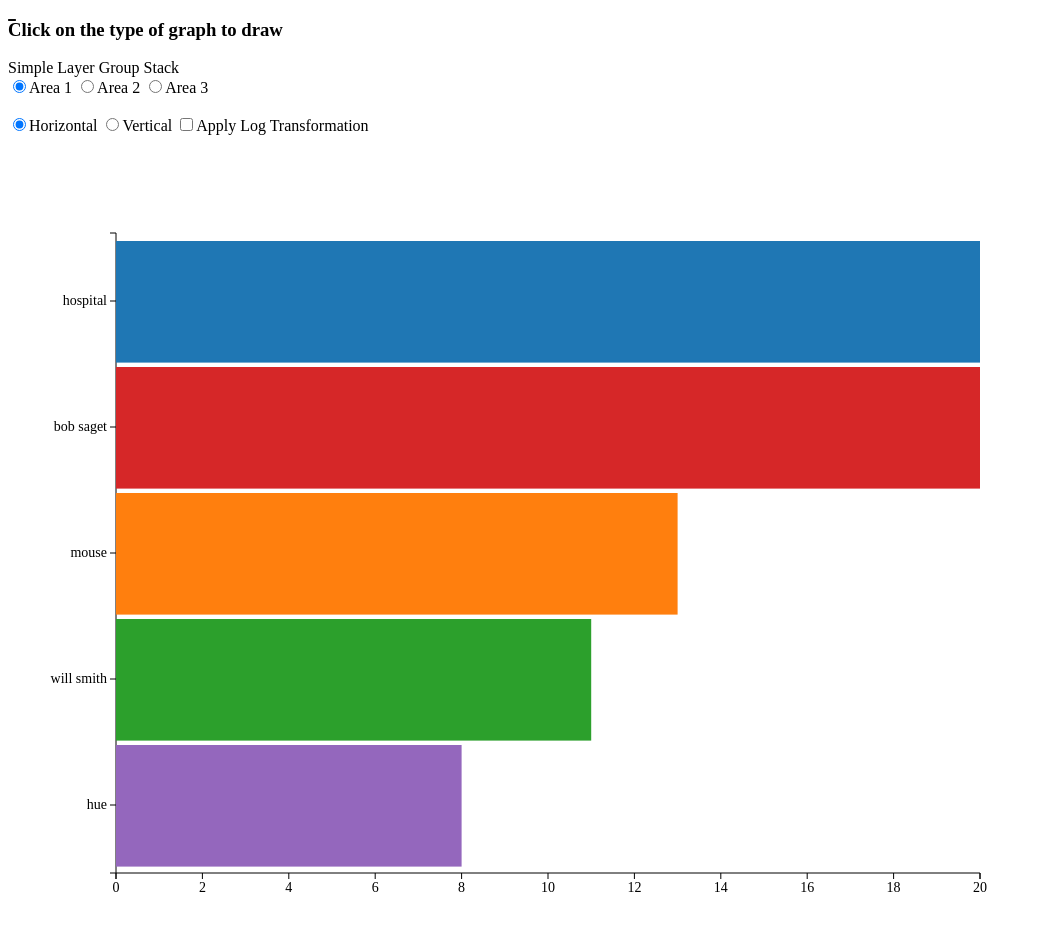
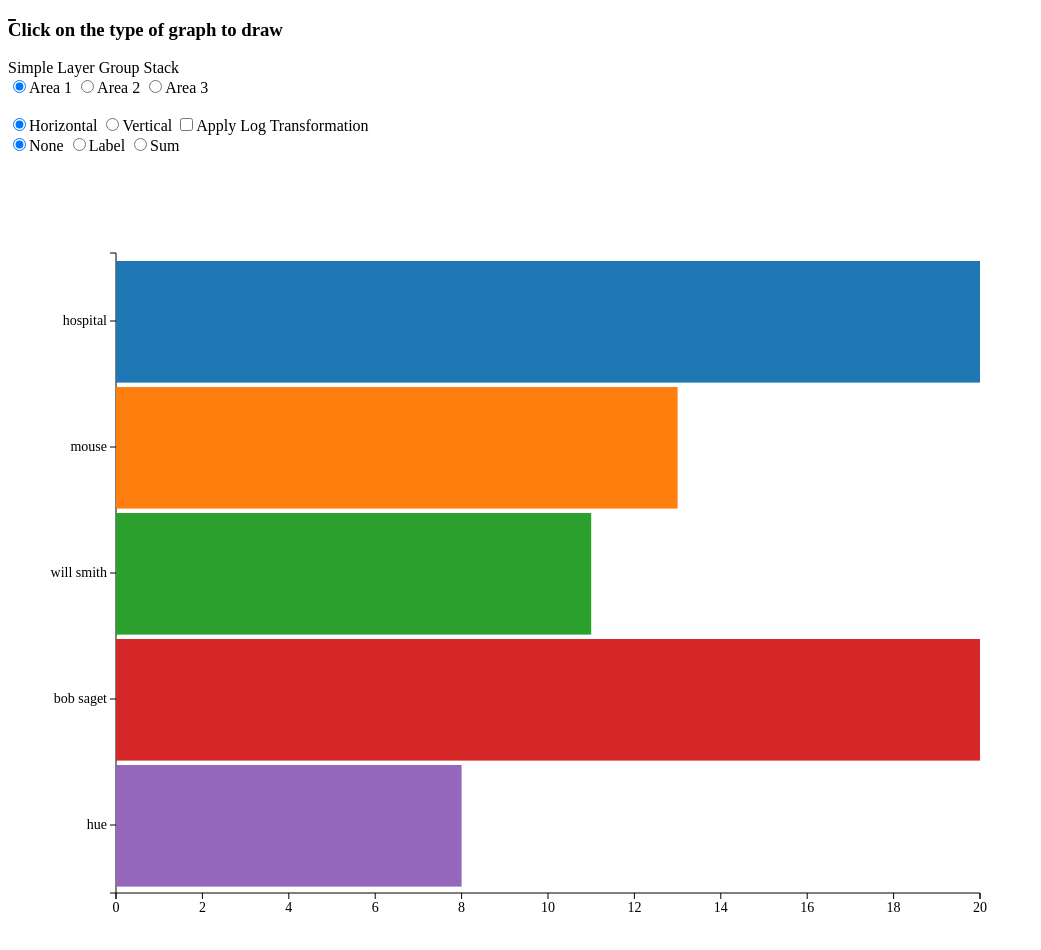
Before and after one commit to refinery-platform/refinery-utility-visualization, a website: page example/sample.html in a window 1280 px wide. Both pictures are taken after a click on the link "Simple". Shown: the whole page, without its empty margins (0-1041 px from the left). Drawn offline with nearby package versions, Linux system fonts and the light colour scheme.

Commit message:
Added sort selector options in the example/sample.html

```diff
--- a/example/rfnry.vis.util.js
+++ b/example/rfnry.vis.util.js
@@ -912,13 +912,11 @@
         res.push({id: data.items[i], value: data.matrix[i].sum() });
     }
 
-    console.log(res);
-
     // I am so sorry but it was easy to rationalize about
     for (i = 0; i < res.length; i++) {
         for (j = 0; j < res.length - i - 1; j++) {
             if ((config.sort === "sum")? (res[j].value < res[j+1].value) :
-                    (config.sort === "label")? (res[j].id > res[j+1].id): false) {
+                    (config.sort === "label")? (res[j].id > res[j+1].id) : false) {
                 swap(res, j , j + 1);
                 swap(nData.items, j, j + 1);
                 swap(nData.matrix, j, j + 1);
--- a/example/sample.html
+++ b/example/sample.html
@@ -30,6 +30,12 @@
     	<input type="radio" name="orientationSelector" value="horizontal" checked>Horizontal</input>
     	<input type="radio" name="orientationSelector" value="vertical">Vertical</input>
         <input type="checkbox" name="logSelector" id="logTransformation" value="Log Transformation">Apply Log Transformation</input>
+    </form>
+
+    <form id="sortSelector">
+        <input type="radio" name="sortSelector" value="none" checked>None</input>
+        <input type="radio" name="sortSelector" value="label">Label</input>
+        <input type="radio" name="sortSelector" value="sum">Sum</input>
     </form>
 
     <br>
@@ -92,10 +98,9 @@
 
         var color;
 
-        config.sort = "sum";
-
         $(document).ready(function() {
             $("#simple").click(function(event) {
+                config.sort = $("input[name='sortSelector']:checked").val();
                 color = d3.scale.category10().range();
                 config.color = color;
                 config.applyLog = document.getElementById("logTransformation").checked;
@@ -106,6 +111,7 @@
             });
 
             $("#group").click(function(event) {
+                config.sort = $("input[name='sortSelector']:checked").val();
                 color = d3.scale.category10().range();
                 config.color = color;
                 config.applyLog = document.getElementById("logTransformation").checked;
@@ -116,6 +122,7 @@
             });
 
             $("#layer").click(function(event) {
+                config.sort = $("input[name='sortSelector']:checked").val();
                 color = d3.scale.category10().range();
                 config.color = color;
                 config.applyLog = document.getElementById("logTransformation").checked;
@@ -126,6 +133,7 @@
             });
 
             $("#stack").click(function(event) {
+                config.sort = $("input[name='sortSelector']:checked").val();
                 color = d3.scale.category10().range();
                 config.color = color;
                 config.applyLog = document.getElementById("logTransformation").checked;
--- a/rfnry.vis.util.js
+++ b/rfnry.vis.util.js
@@ -912,13 +912,11 @@
         res.push({id: data.items[i], value: data.matrix[i].sum() });
     }
 
-    console.log(res);
-
     // I am so sorry but it was easy to rationalize about
     for (i = 0; i < res.length; i++) {
         for (j = 0; j < res.length - i - 1; j++) {
             if ((config.sort === "sum")? (res[j].value < res[j+1].value) :
-                    (config.sort === "label")? (res[j].id > res[j+1].id): false) {
+                    (config.sort === "label")? (res[j].id > res[j+1].id) : false) {
                 swap(res, j , j + 1);
                 swap(nData.items, j, j + 1);
                 swap(nData.matrix, j, j + 1);
```
Also changed, not shown: rfnry.vis.util.min.js.
